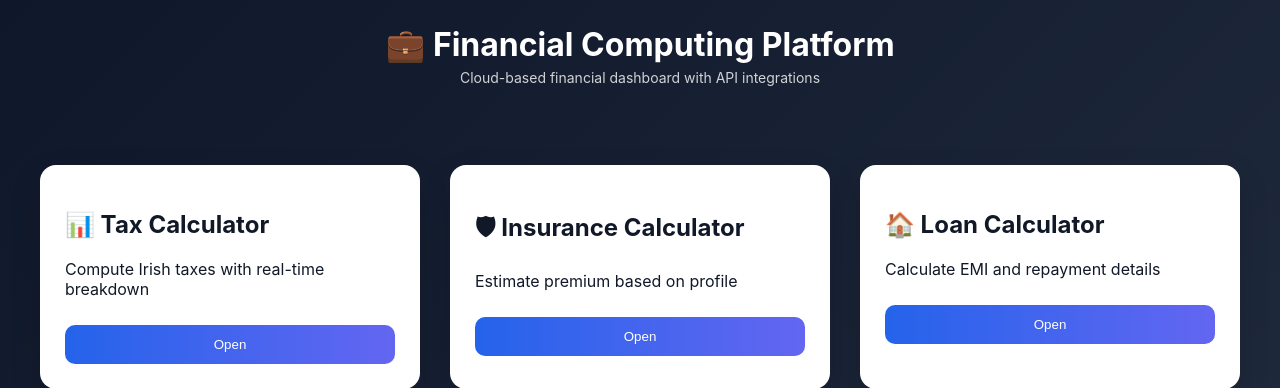
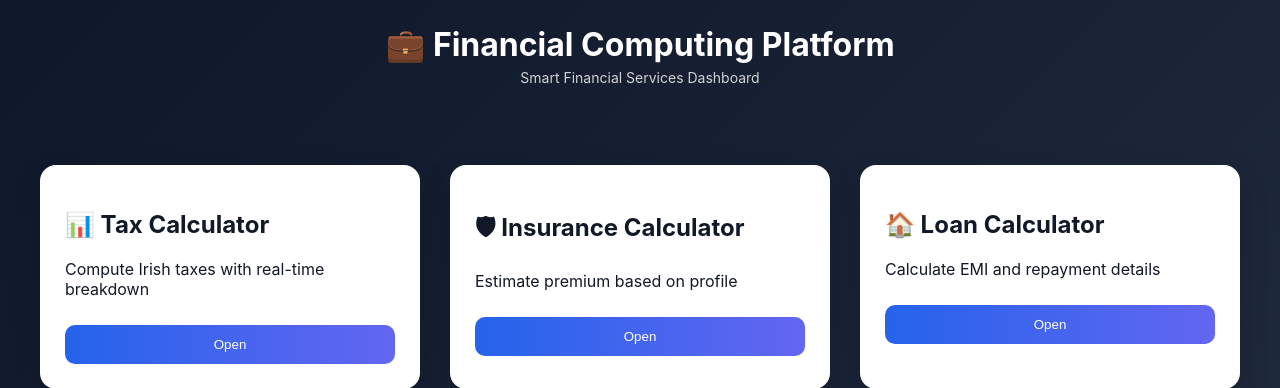
Before and after one commit to lokeshsg1091998/Scalable_Cloud_Prgram_Project, a Flask app: page / in a window 1280 px wide. Shown: the top 388 px of the page. Run offline with Flask 3, Linux system fonts and the light colour scheme.

Commit message:
testing 1
Fresh changes

```diff
--- a/templates/index.html
+++ b/templates/index.html
@@ -9,7 +9,7 @@
 
 <header class="hero">
     <h1>💼 Financial Computing Platform</h1>
-    <p>Cloud-based financial dashboard with API integrations</p>
+    <p>Smart Financial Services Dashboard</p>
 </header>
 
 <div class="dashboard-grid">
```
